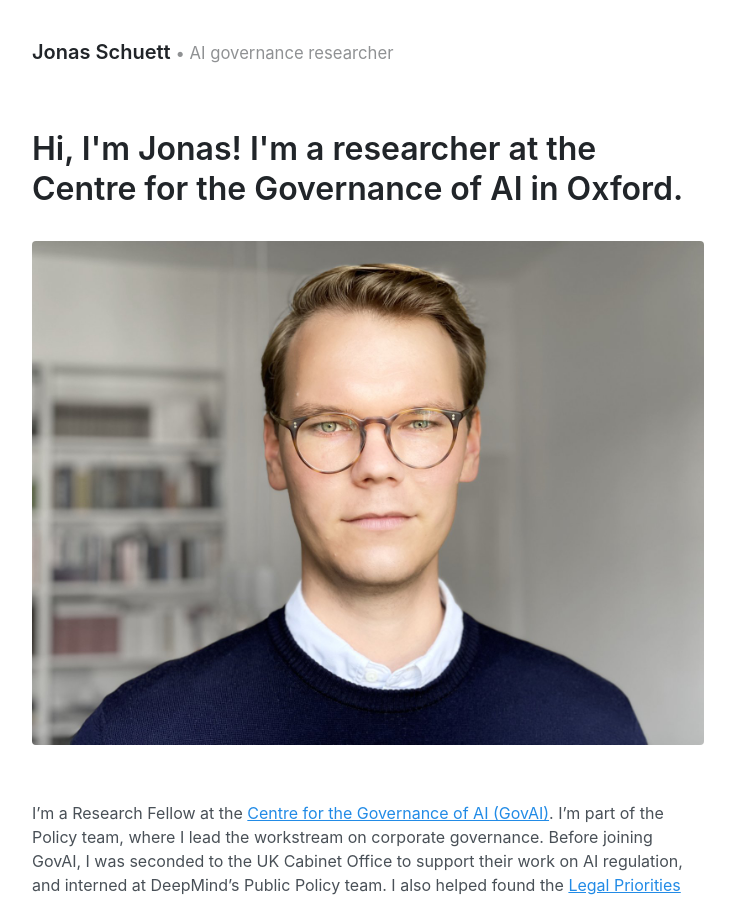
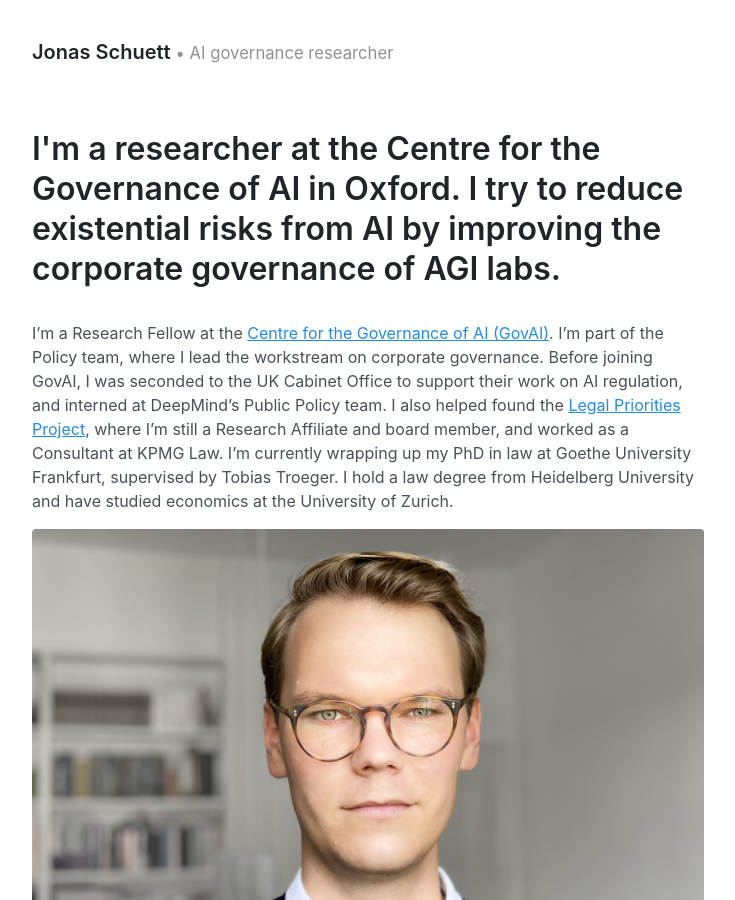
Before and after one commit to jonasschuett/jonasschuett.github.io, a Jekyll site: the page built from _posts/2020-04-04-introduction.md, in a window 1280 px wide and 900 px high. Shown: the whole window, without its empty margins (272-1007 px from the left). Built offline with Jekyll 4.4.1, drawn with Linux system fonts in a browser that asks for light colours.

Commit message:
Update 2020-04-04-introduction.md

```diff
--- a/_posts/2020-04-04-introduction.md
+++ b/_posts/2020-04-04-introduction.md
@@ -1,11 +1,11 @@
 ---
 layout: page
-title: Hi, I'm Jonas! I'm a researcher at the Centre for the Governance of AI in Oxford.
+title: I'm a researcher at the Centre for the Governance of AI in Oxford. I try to reduce existential risks from AI by improving the corporate governance of AGI labs.
 ---
 
-<br>![Jonas Schuett](/jonasschuett.jpg "Jonas Schuett")<br>
+<br>I'm a Research Fellow at the [Centre for the Governance of AI (GovAI)](https://www.governance.ai/). I'm part of the Policy team, where I lead the workstream on corporate governance. Before joining GovAI, I was seconded to the UK Cabinet Office to support their work on AI regulation, and interned at DeepMind’s Public Policy team. I also helped found the [Legal Priorities Project](https://www.legalpriorities.org/), where I'm still a Research Affiliate and board member, and worked as a Consultant at KPMG Law. I'm currently wrapping up my PhD in law at Goethe University Frankfurt, supervised by Tobias Troeger. I hold a law degree from Heidelberg University and have studied economics at the University of Zurich.
 
-I'm a Research Fellow at the [Centre for the Governance of AI (GovAI)](https://www.governance.ai/). I'm part of the Policy team, where I lead the workstream on corporate governance. Before joining GovAI, I was seconded to the UK Cabinet Office to support their work on AI regulation, and interned at DeepMind’s Public Policy team. I also helped found the [Legal Priorities Project](https://www.legalpriorities.org/), where I'm still a Research Affiliate and board member, and worked as a Consultant at KPMG Law. I'm currently wrapping up my PhD in law at Goethe University Frankfurt, supervised by Tobias Troeger. I hold a law degree from Heidelberg University and have studied economics at the University of Zurich.
+![Jonas Schuett](/jonasschuett.jpg "Jonas Schuett")
 
 
 ### Work experience
```
